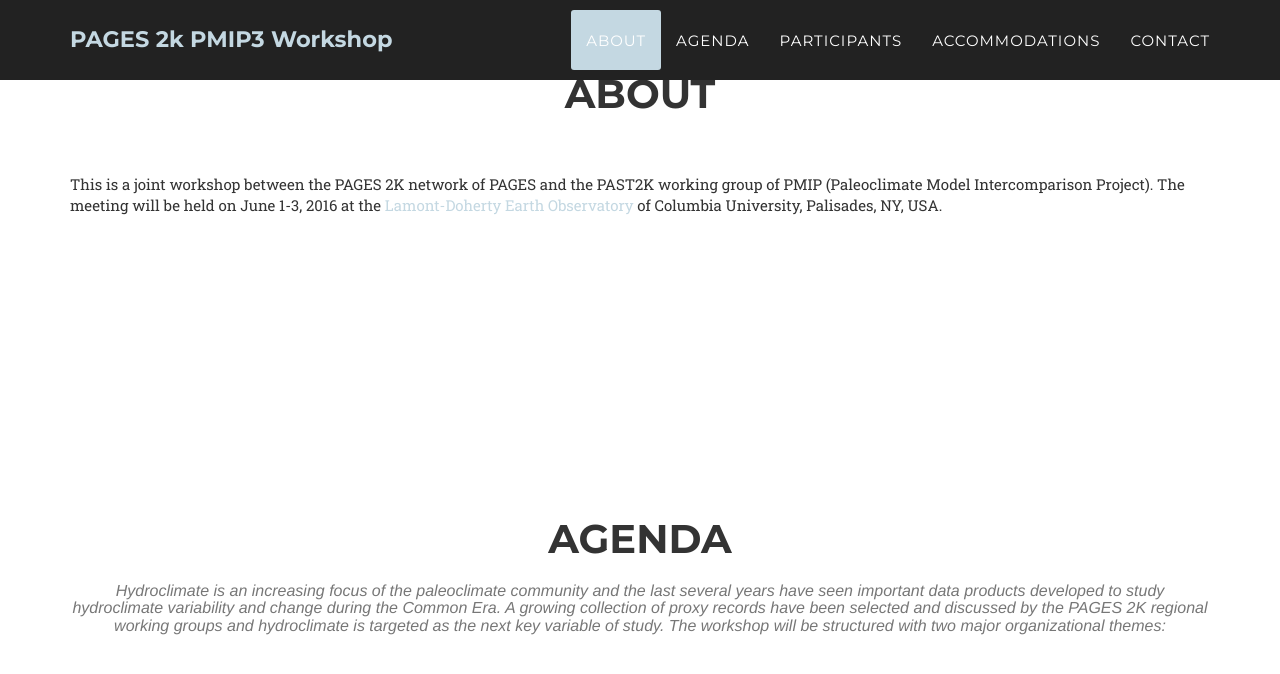
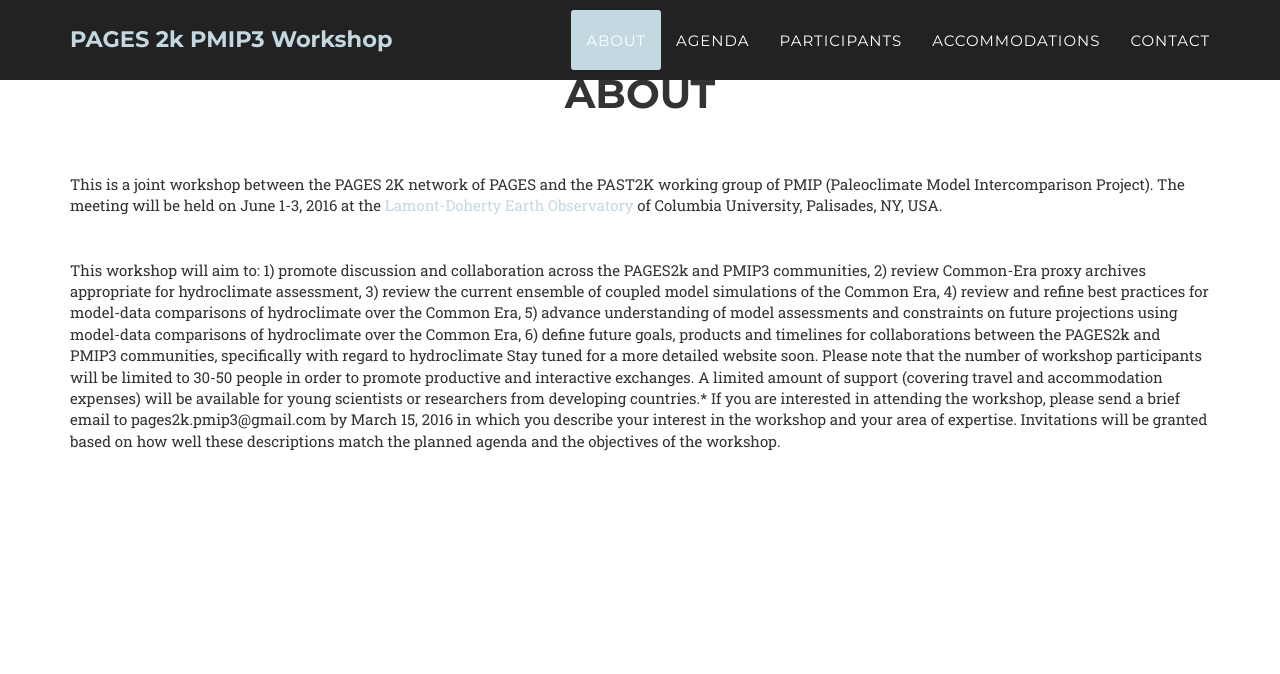
Before and after one commit to pages2kpmip3/pages2kpmip3.github.io, a Jekyll site: the page built from index.html, in a window 1280 px wide and 900 px high, scrolled down 683 px, cut to the strip 0-685 px from the top of the window. Shown: the top 674 px of the strip. Built offline with Jekyll 4.4.1, drawn with Linux system fonts in a browser that asks for light colours; some web fonts are replaced.

Commit message:
Update about.html

```diff
--- a/_includes/about.html
+++ b/_includes/about.html
@@ -13,6 +13,22 @@
 The meeting will be held on June 1-3, 2016 at the <a href="http://www.ldeo.columbia.edu/">Lamont-Doherty Earth Observatory</a> of Columbia University, Palisades, NY, USA.
             	</div>
             </div>
+            <br><br>
+            <div class='row'>
+                <div class="container">
+This workshop will aim to:
+1) promote discussion and collaboration across the PAGES2k and PMIP3 communities,
+2) review Common-Era proxy archives appropriate for hydroclimate assessment,
+3) review the current ensemble of coupled model simulations of the Common Era,
+4) review and refine best practices for model-data comparisons of hydroclimate over the Common Era,
+5) advance understanding of model assessments and constraints on future projections using model-data comparisons of hydroclimate over the Common Era,
+6) define future goals, products and timelines for collaborations between the PAGES2k and PMIP3 communities, specifically with regard to hydroclimate
+
+Stay tuned for a more detailed website soon.
+
+Please note that the number of workshop participants will be limited to 30-50 people in order to promote productive and interactive exchanges. A limited amount of support (covering travel and accommodation expenses) will be available for young scientists or researchers from developing countries.*  If you are interested in attending the workshop, please send a brief email to pages2k.pmip3@gmail.com by March 15, 2016 in which you describe your interest in the workshop and your area of expertise.  Invitations will be granted based on how well these descriptions match the planned agenda and the objectives of the workshop.
+            	</div>
+            </div>
 
         </div>
     </section>
```
